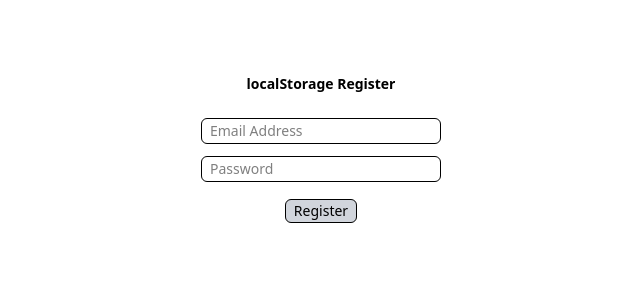
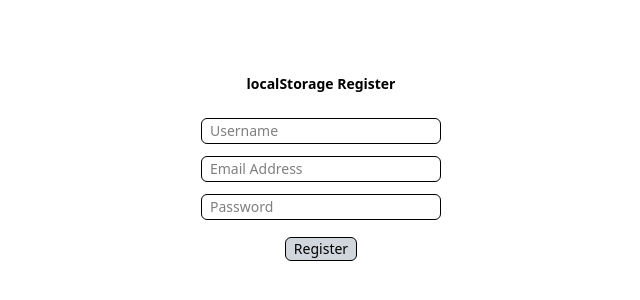
Before and after one commit to acstartup/localStorage-Register-FD180-4, a website: page index.html in a window 1280 px wide. Shown: the part 166-466 px from the top of the page, without its empty margins (319-959 px from the left). Drawn offline with Linux system fonts and the light colour scheme.

Commit message:
feat(username): added username text box

```diff
--- a/index.html
+++ b/index.html
@@ -10,6 +10,7 @@
     <div class="grid place-items-center pt-60">
         <h1 class="text-sm font-bold">localStorage Register</h1>
         <div class="pt-6 flex flex-col gap-3 text-sm">
+            <input type="text" id="username" class="border rounded-md w-60 px-2 py-0.5" placeholder="Username">
             <input type="text" id="email" class="border rounded-md w-60 px-2 py-0.5" placeholder="Email Address">
             <input type="text" id="password" class="border rounded-md w-60 px-2 py-0.5" placeholder="Password">
         </div>
```
